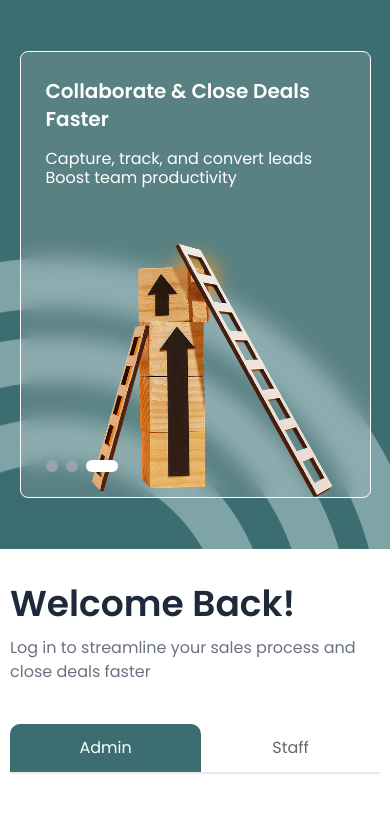
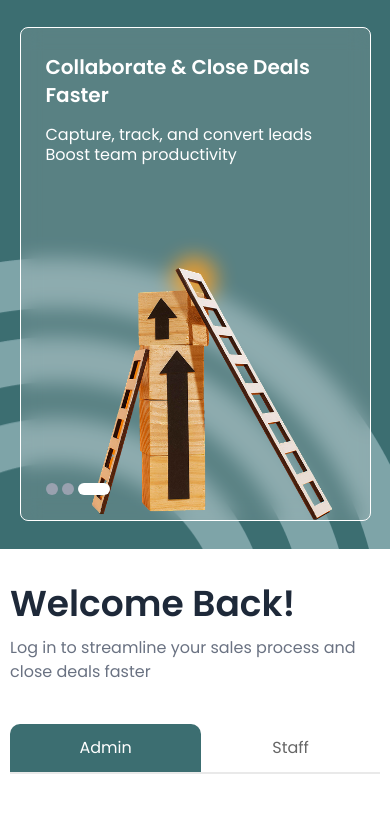
Before and after one commit to varshan2026/webzspot_login, a React (Vite) app: page / in a window 390 px wide. Shown: the top 814 px of the page. Built offline with nearby package versions, Linux system fonts and the light colour scheme.

Commit message:
changes in css

```diff
--- a/src/component/login.css
+++ b/src/component/login.css
@@ -83,6 +83,7 @@ label{
 	border: 1px solid white;
 	border-radius: 8px;
 	padding: 25px;
+	position: relative;
 }
 
 .slideImage{
@@ -124,7 +125,4 @@ label{
 		margin-top: 25px;
 	}
 
-	.login-banner-content{
-		height: 53vh;
-	}
 }
--- a/src/component/loginBanner.jsx
+++ b/src/component/loginBanner.jsx
@@ -73,7 +73,7 @@ function LoginBanner(){
                     </motion.img>
                 </motion.div>
 
-                <div className="flex mt-4 space-x-2 z-9">
+                <div className="flex mt-4 space-x-1 z-9">
                     {slideDetail.map((_, index) => (
                         <div
                             key={index}
```
